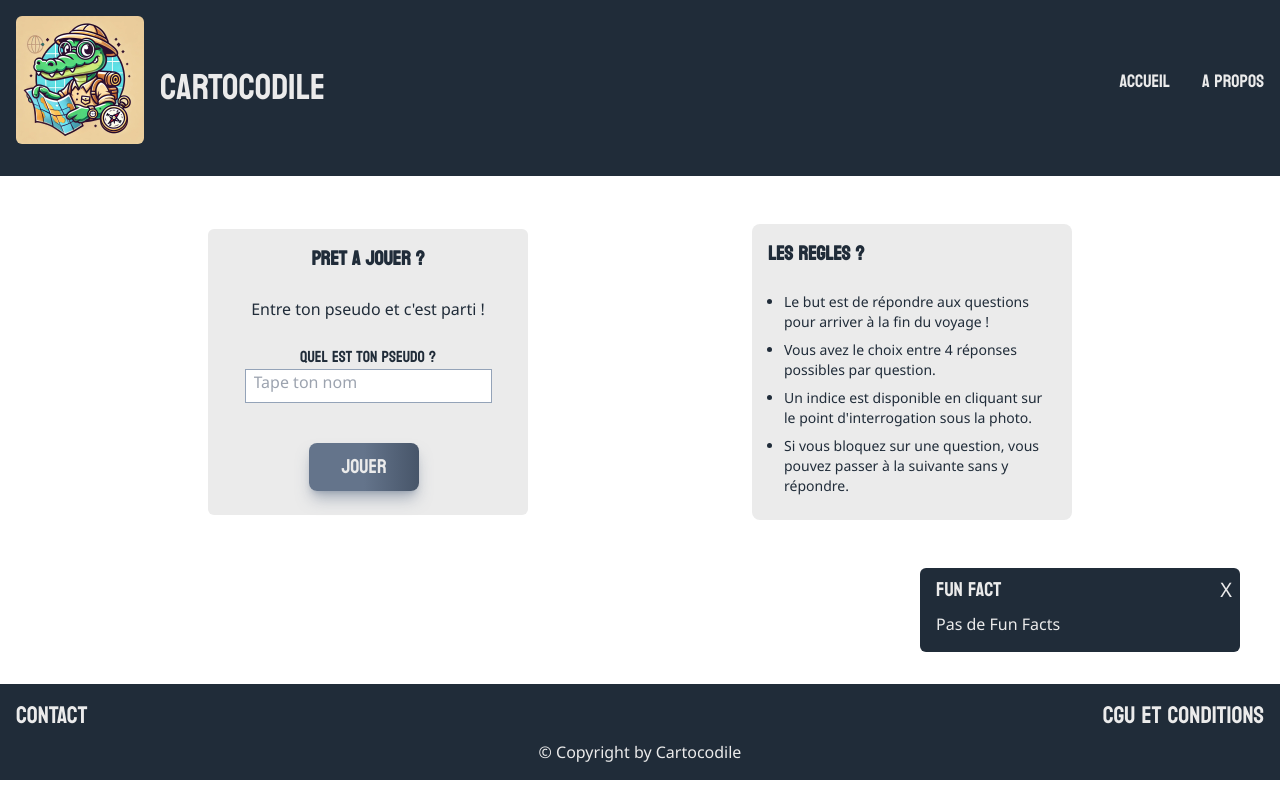
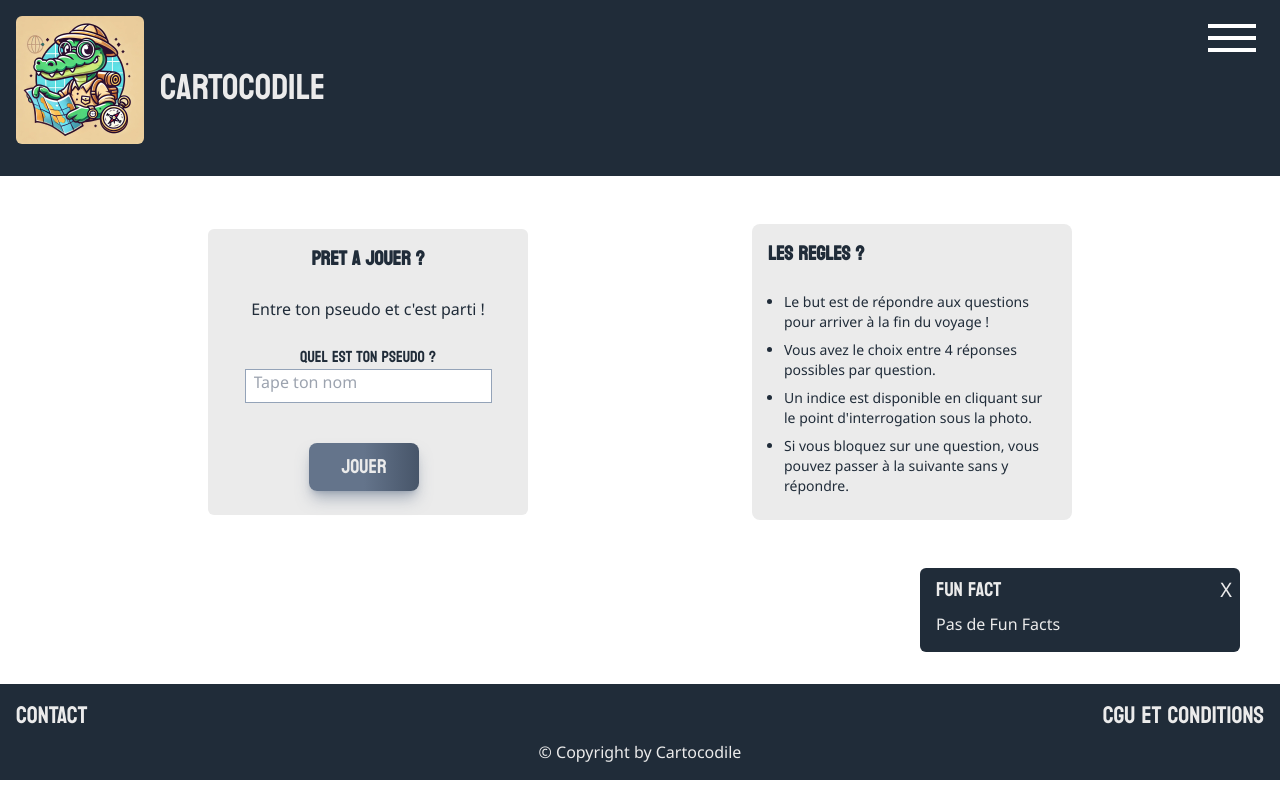
Before and after one commit to WildCodeSchool-2024-09/JS-RemoteFR-Vert-CrewCodeIle-CartoCodile-P2, a React (Vite) app in the folder client/: page / in a window 1280 px wide. Built offline with nearby package versions, Linux system fonts and the light colour scheme; no server answers.

Commit message:
feat: clean menuburger style's code

```diff
--- a/client/src/components/MenuBurger.tsx
+++ b/client/src/components/MenuBurger.tsx
@@ -2,23 +2,24 @@ import { useState } from "react";
 import { Link } from "react-router-dom";
 
 export default function MenuBurger() {
-  const [openBurger, setOpenBurger] = useState("invisible");
+  const [isOpenMenuBurger, setisOpenMenuBurger] = useState<boolean>(false);
 
-  const handleClick = () => {
-    openBurger === "invisible"
-      ? setOpenBurger("visible")
-      : setOpenBurger("invisible");
+  const handleIsOpenMenuBurger = () => {
+    setisOpenMenuBurger(!isOpenMenuBurger);
   };
 
   return (
-    <>
-      <nav className="p-4">
-        <button className="menuBurger" type="button" onClick={handleClick}>
-          <span className="burgerLine lg:invisible" />
-          <span className="burgerLine lg:invisible" />
-          <span className="burgerLine lg:invisible" />
-        </button>
-        <div className={openBurger}>
+    <section className="flex flex-col pr-6">
+      <button type="button" onClick={handleIsOpenMenuBurger}>
+        <section className="flex flex-col gap-2 mt-6 mb-3">
+          <span className="bg-white w-12 h-1" />
+          <span className="bg-white w-12 h-1" />
+          <span className="bg-white w-12 h-1" />
+        </section>
+      </button>
+
+      {isOpenMenuBurger && (
+        <nav>
           <ul className="lg:flex lg:flex-row lg:gap-8">
             <li>
               <Link
@@ -37,22 +38,9 @@ export default function MenuBurger() {
               </Link>
             </li>
           </ul>
-        </div>
-      </nav>
-
-      <style>
-        {`.burgerLine {
-          display:block;
-          width:3em;
-          height:0.3em;
-          background-color:white;
-          margin-bottom:0.5em;
-          }
-
-          .menuBurger{
-           margin-top:0.5em;
-      }`}
-      </style>
-    </>
+          <span className="bg-white w-10 h-2" />
+        </nav>
+      )}
+    </section>
   );
 }
```
